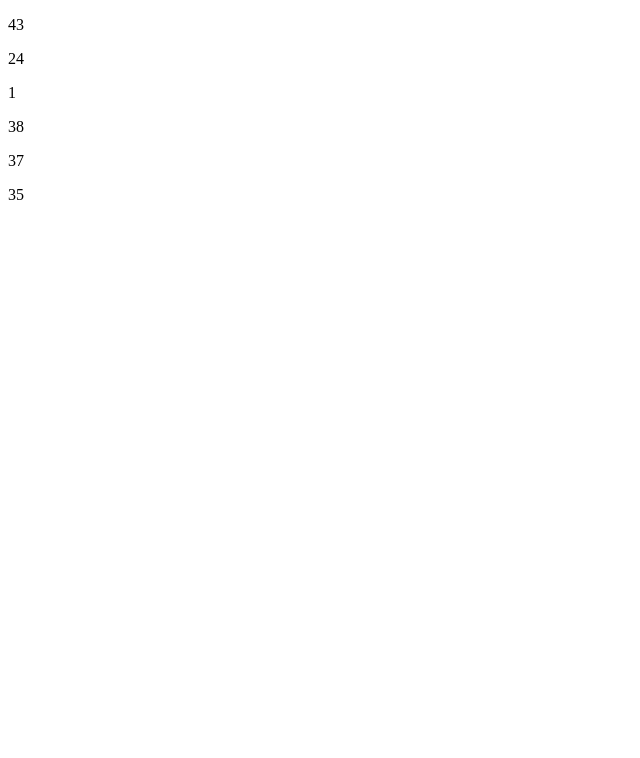
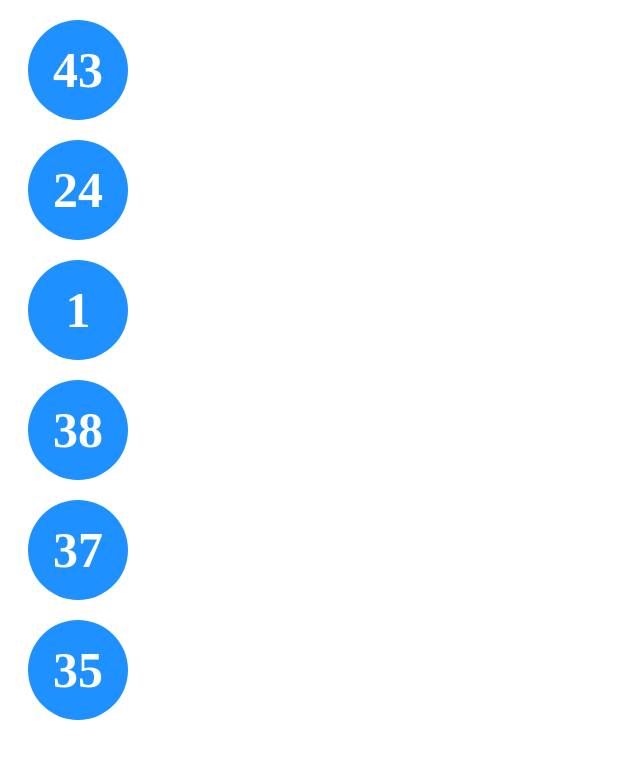
Before and after one commit to sebaek/web20191112, a plain HTML site: page lotto-balls1.html in a window 1280 px wide. Shown: the whole page, without its empty margins (0-640 px from the left). Drawn offline with Linux system fonts and the light colour scheme.

Commit message:
lotto numbers

```diff
--- a/lotto-balls1.html
+++ b/lotto-balls1.html
@@ -1,13 +1,43 @@
 <!DOCTYPE html>
 <html>
+    <head>
+        <style>
+        .circle {
+            display: flex;
+            justify-content: center;
+            align-items: center;
+            width: 100px;
+            height: 100px;
+            border-radius: 50%;
+            background-color:dodgerblue;
+            margin: 20px;
+        }
+        .circle div {
+            font-size: 50px;
+            font-weight: bold;
+            color: white;
+        }
+        </style>
+    </head>
 <body>
-<p id="demo1"></p>
-<p id="demo2"></p>
-<p id="demo3"></p>
-<p id="demo4"></p>
-<p id="demo5"></p>
-<p id="demo6"></p>
-
+<div class="circle">
+    <div id="demo1"></div>
+</div>
+<div class="circle">
+    <div id="demo2"></div>
+</div>
+<div class="circle">
+    <div id="demo3"></div>
+</div>
+<div class="circle">
+    <div id="demo4"></div>
+</div>
+<div class="circle">
+    <div id="demo5"></div>
+</div>
+<div class="circle">
+    <div id="demo6"></div>
+</div>
 <script>
 document.getElementById("demo1").innerHTML = Math.floor(Math.random()*45)+1;
 document.getElementById("demo2").innerHTML = Math.floor(Math.random()*45)+1;
```
